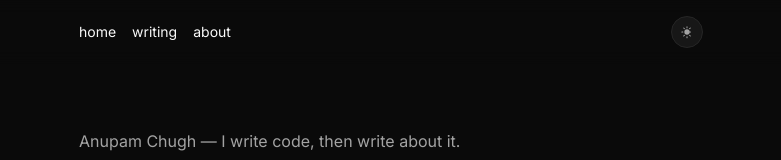
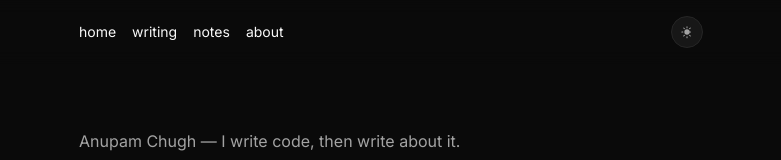
Before and after one commit to anupamchugh/anupamchugh.github.io, a Next.js app: page / in a window 1280 px wide. Shown: the top 160 px of the page, without its empty margins (249-1030 px from the left). Built offline with nearby package versions, Linux system fonts and the light colour scheme.

Commit message:
fix: add /notes link to header navigation
Notes page existed at /notes but was undiscoverable - not linked
in the header nav despite being defined in content.ts navItems.

Co-Authored-By: Claude Opus 4.6 <noreply@anthropic.com>

```diff
--- a/components/header.tsx
+++ b/components/header.tsx
@@ -11,6 +11,7 @@ export default function Header() {
           <div className="flex gap-4">
             <Link href="/" className="hover:text-primary">home</Link>
             <Link href="/posts/" className="hover:text-primary">writing</Link>
+            <Link href="/notes/" className="hover:text-primary">notes</Link>
             <Link href="/about/" className="hover:text-primary">about</Link>
           </div>
           <ThemeToggle />
```
